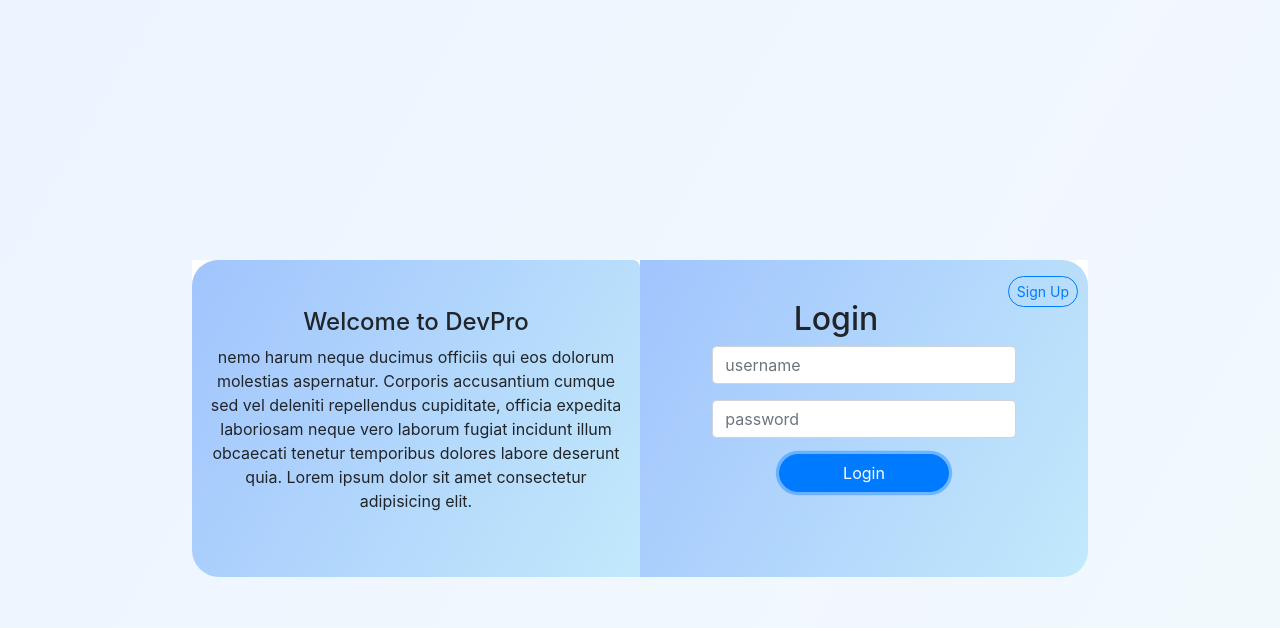
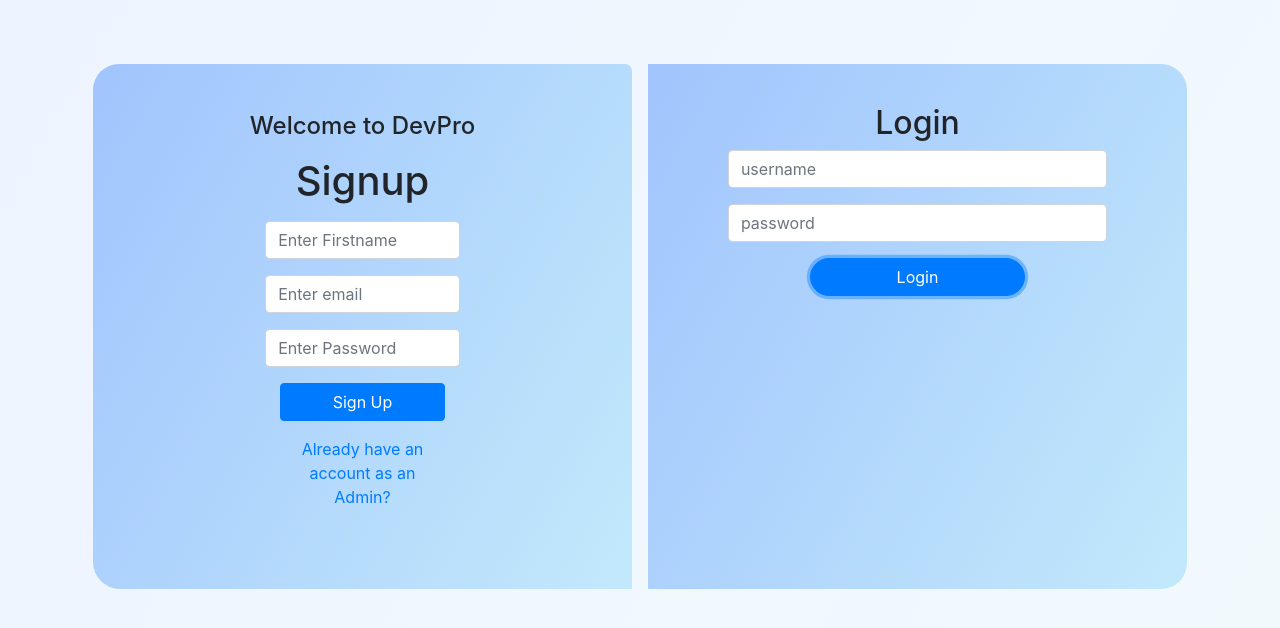
Before and after one commit to hngi/loginpage, a plain HTML site: page index.html in a window 1280 px wide. Both pictures are taken after a click on the button "Login". Drawn offline with nearby package versions, Linux system fonts and the light colour scheme.

Commit message:
updated completely

```diff
--- a/index.html
+++ b/index.html
@@ -6,44 +6,99 @@
 	<meta http-equiv="X-UA-Compatible" content="ie=edge">
 	<link href="https://stackpath.bootstrapcdn.com/bootstrap/4.3.1/css/bootstrap.min.css" rel="stylesheet" integrity="sha384-ggOyR0iXCbMQv3Xipma34MD+dH/1fQ784/j6cY/iJTQUOhcWr7x9JvoRxT2MZw1T" crossorigin="anonymous">
 	<link rel="stylesheet" href="style.css">
-
+	<script src="main.js"></script>
 	<title>Login Page</title>
 </head>
 <body>
-	<div class="container-fluid h-100">
-		<section class="main">
-			<div class="row no-gutters text-center">
-				<div class="col-12 col-md-6">
+	<div class="container">
+
+			<div class="row no-gutters text-center py-5">
+				<div class="col-lg-6 col-md-6 col-sm-12 px-2 mx-auto py-sm-3 ">
 					<div class="side-box py-5  m-0 mx-sm-0">
 						<h4 class="text-center pb-5 p-sm-0 ">Welcome to DevPro</h4>
 						<p class="px-3">
-							nemo harum neque ducimus officiis qui eos dolorum molestias aspernatur. Corporis accusantium cumque sed vel deleniti repellendus cupiditate, officia expedita laboriosam neque vero laborum fugiat incidunt illum obcaecati tenetur temporibus dolores labore deserunt quia.
-							Lorem ipsum dolor sit amet consectetur adipisicing elit.
+
+
+
+								<div class="container">
+										<div class="row">
+											 <div  class="col-md-5 mx-auto">
+												 <div id="">
+
+												 <div class="signup form ">
+														  <div class="logo mb-3">
+															 <div class="col-md-12 text-center">
+																<h1 >Signup</h1>
+															 </div>
+														  </div>
+														  <form action="#" name="registration">
+
+															 <div class="form-group">
+
+																<input type="text"  name="firstname" class="form-control" id="newUsername"  placeholder="Enter Firstname">
+															 </div>
+
+															 <div class="form-group">
+
+																<input type="email" name="email"  class="form-control" id="email"  placeholder="Enter email">
+															 </div>
+															 <div class="form-group">
+
+																<input type="password" name="password" id="newPassword"  class="form-control"  placeholder="Enter Password">
+															 </div>
+															 <div class="col-md-12 text-center mb-3">
+																<button type="submit" class=" btn btn-block mybtn btn-primary " onclick="registerUser()">Sign Up</button>
+															 </div>
+															 <div class="col-md-12 ">
+																<div class="form-group">
+																   <p class="text-center"><a href="" id="">Already have an account as an Admin?</a></p>
+																</div>
+																<div id="msg" style="color:green"></div>
+															 </div>
+														  </form>
+												 </div>
+
+												 </div>
+
+											 </div>
+										</div>
+
+									 </div>
+
+
+
+
+
+
+
+
+
+
 						</p>
 					</div>
 				</div>
-				<div class="col-12 col-md-6 ">
+				<div class="col-lg-6 col-md-6  col-sm-12 px-2 mx-auto py-sm-3">
 					<div class="login-box py-3 m-0 mx-sm-0">
-					<button type="button" class="signup btn  rounded-pill btn btn-sm btn-outline-primary pr-2" refh><a href="register.html" class=" ">Sign Up</a></button>
+
 
 						<form class="login-form m-4" method="post" action="index.html">
 							<h2 class="login-header">Login</h2>
 							<div class="form-row"></div>
 								<div class="form-group col-12 offset-md-1 col-md-10">
-									<input class="form-control rounded" type="text" name="" placeholder="username">
+									<input class="form-control rounded" type="text" id="username" name="" placeholder="username">
 								</div>
 								<div class="form-group col-12  offset-md-1 col-md-10">
-									<input class="form-control" type="password" name="" placeholder="password">
+									<input class="form-control" type="password" name=""  id="password" placeholder="password">
 								</div>
 								<div class="form-group offset-md-3 col-md-6">
-									<button class="btn btn-block btn-primary rounded-pill " type="button">Login</button>
+									<button class="btn btn-block btn-primary rounded-pill " type="button" onclick="login()">Login</button>
 								</div>
 							</div>
 						</form>
 					</div>
 				</div>
 			</div>
-		</section>
+
 	</div>
 
 
--- /dev/null
+++ b/main.js
@@ -0,0 +1,109 @@
+// Create a registration system
+var objPeople = [
+	{
+		username: 'sam',
+		password: 'password25'
+
+
+	},
+	{
+		username: 'matt',
+		password: 'password88'
+
+	},
+	{
+		username: 'chris',
+		password: 'password3'
+
+	}
+]
+
+
+
+// register functionality
+function registerUser() {
+	// store new users username
+	var registerUsername = document.getElementById('newUsername').value;
+	// store new users password
+	var registerPassword = document.getElementById('newPassword').value
+
+
+	var messanger = document.getElementById('msg');
+	// store new user data in an object
+	var newUser = {
+		username: registerUsername,
+		password: registerPassword
+
+	}
+	// loop throught people array to see if the username is taken, or password to short
+	for(var i = 0; i < objPeople.length; i++) {
+		// check if new username is equal to any already created usernames
+		if(registerUser == objPeople[i].username) {
+			// alert user that the username is taken
+			alert('That username is already in user, please choose another')
+			// stop the statement if result is found true
+			break
+		// check if new password is 8 characters or more
+		} else if (registerPassword.length < 5) {
+			// alert user that the password is to short
+			alert('That is to short, include 5 or more characters')
+			// stop the statement if result is found true
+			break
+		} else if (registerUsername =="")
+		alert ('Hey!, Please insert a Username')
+	}
+
+	// push new object to the people array
+	objPeople.push(newUser)
+
+	//Message to show that you've registed
+	messanger.innerHTML = 'SUCCESSFULLY REGISTERED, Now LOG IN';
+	alert('Youre now Registered, Kindly Log in')
+
+
+	//CLEARS INPUT
+	document.getElementById('newUsername').value = '';
+	document.getElementById('newPassword').value = '';
+
+
+
+	// console the updated people array
+	console.log(objPeople)
+}
+
+
+
+//login functionality
+function login() {
+
+// retreive data from username and store in username variable
+const username = document.getElementById('username').value;
+// retreive data from password and store in password variable
+const password = document.getElementById('password').value;
+//retreive data from password and store in email variable
+
+var formdata = {
+	username: username,
+	password: password
+
+}
+    //console.log(JSON.stringify(formdata))
+
+	if(objPeople.some( person => person.username === formdata.username)){
+		alert ('Hea, You are now logged in')
+		console.log('Its the same');
+	} else {
+
+		alert('Try Signin up with the right paramters, Thanks!')
+		console.log('Its not the same');
+	}
+
+	//CLEARS INPUT
+	document.getElementById('username').value = '';
+	document.getElementById('password').value = '';
+
+
+
+
+
+}
--- a/style.css
+++ b/style.css
@@ -1,12 +1,12 @@
 *{
-	margin:0;
+
 	padding:0;
 	box-sizing: border-box;
 }
 
 html, body{
 	height: 100%;
-	overflow: hidden;
+	 overflow: hidden;
 	background: rgb(250, 250, 250);
 	background-image: linear-gradient(120deg, #eef4ff 0%, #ecf9ff8e 100%);
 }
```
